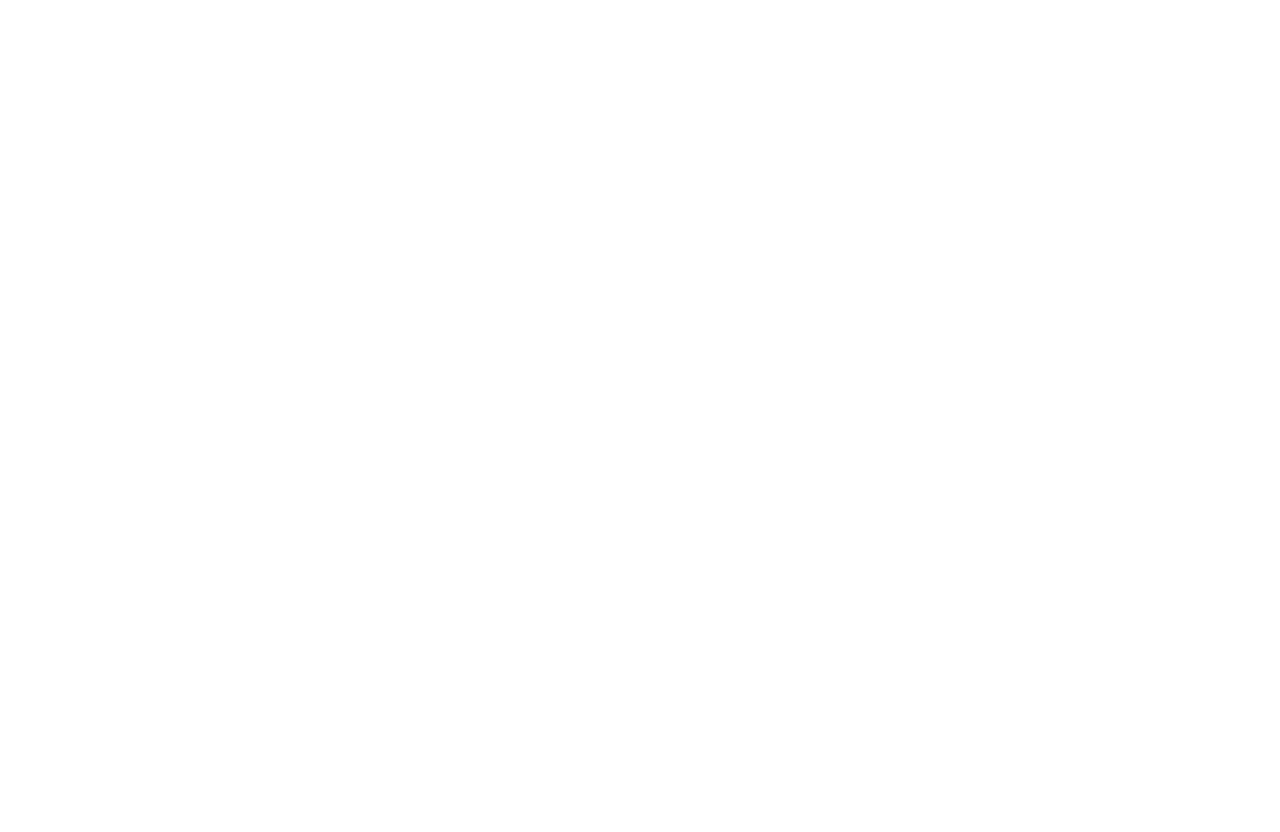
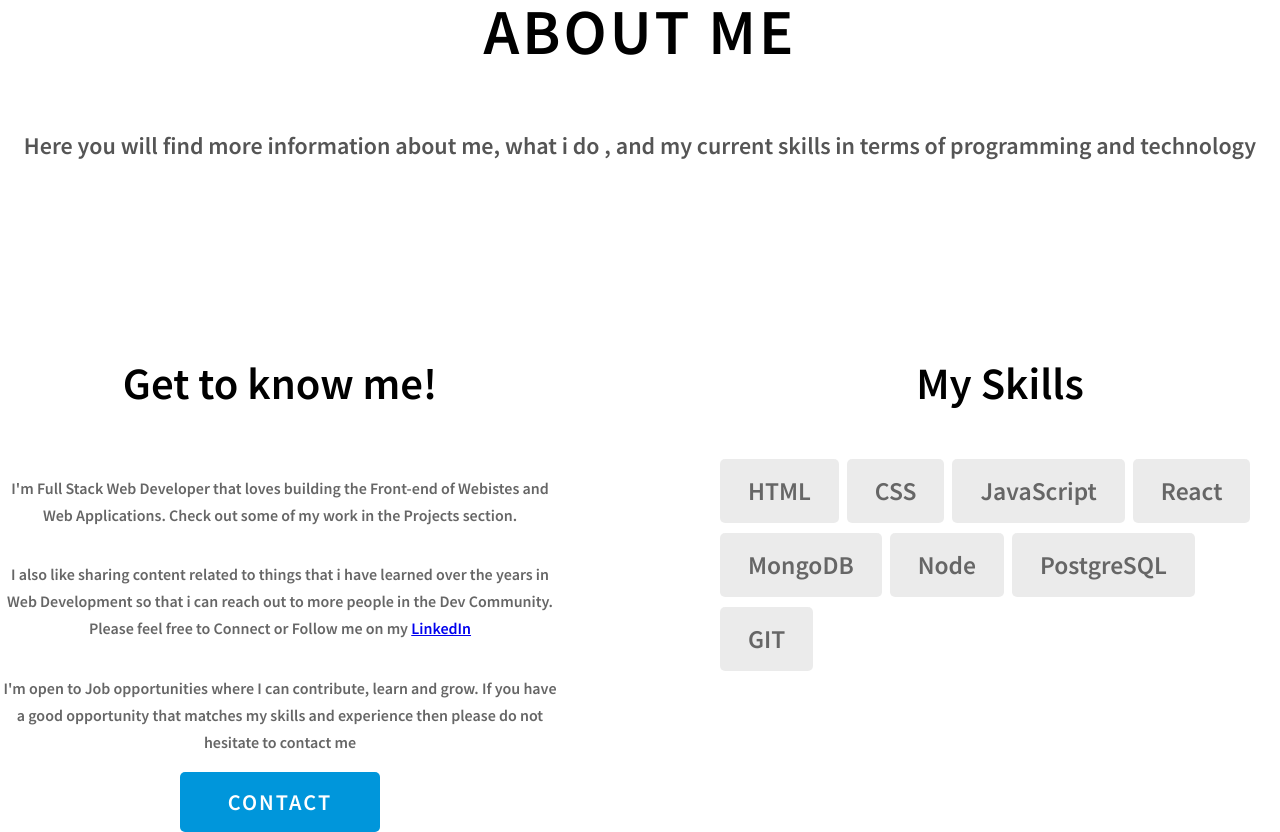
Before and after one commit to ZIng178/mywebsite, a React (Create React App) app: page / in a window 1280 px wide. Shown: the part 1440-2272 px from the top of the page. Before the commit the page ends 1434 px from the top, so only its background shows below. Built offline with nearby package versions, Linux system fonts and the light colour scheme.

Commit message:
completed about me need to fine tune it

```diff
--- a/src/App.css
+++ b/src/App.css
@@ -1,4 +1,5 @@
 .App {
   text-align: center;
   font-family: "Source Sans Pro", sans-serif;
+  font-size: 8.96px;
 }
--- a/src/App.js
+++ b/src/App.js
@@ -1,5 +1,6 @@
 import "./App.css";
 import About from "./components/About/About";
+import AboutMe from "./components/AboutMe/AboutMe";
 import Navbar from "./components/Navbar/Navbar";
 
 function App() {
@@ -8,6 +9,7 @@
       <header className="App-header">
         <Navbar />
         <About />
+        <AboutMe />
       </header>
     </div>
   );
--- a/src/components/About/about.css
+++ b/src/components/About/about.css
@@ -6,9 +6,9 @@
     rgba(0, 150, 219, 0.8)
   );
   background-position: center;
-  height: 100vh;
+  height: 90vh;
   min-height: 80rem;
-  max-height: 120rem;
+  max-height: 100rem;
   position: relative;
 }
 .home-hero-content {
--- /dev/null
+++ b/src/components/AboutMe/AboutMe.js
@@ -0,0 +1,70 @@
+import React from "react";
+import "./aboutme.css";
+
+const AboutMe = () => {
+  return (
+    <div>
+      <section id="about-me">
+        <div className="main-conatiner">
+          <h2 className="about-heading">
+            <span className="heading-main"> ABOUT ME</span>
+            <span className="heading-sub">
+              {" "}
+              Here you will find more information about me, what i do , and my
+              current skills in terms of programming and technology
+            </span>
+          </h2>
+        </div>
+        <div className="about-content">
+          <div className="about-content-main">
+            <h3 className="about-content-title"> Get to know me!</h3>
+
+            <div className="about-content-details">
+              <p className="about-content-details-para">
+                I'm <strong> Full Stack Web Developer </strong>
+                that loves building the Front-end of Webistes and Web
+                Applications. Check out some of my work in the{" "}
+                <strong> Projects</strong> section.
+              </p>
+              <p className="about-content-details-para">
+                I also like sharing content related to things that i have
+                learned over the years in Web Development so that i can reach
+                out to more people in the Dev Community. Please feel free to
+                Connect or Follow me on my{" "}
+                <a href="https://www.linkedin.com/in/wangdi-tenzing/">
+                  {" "}
+                  LinkedIn{" "}
+                </a>
+              </p>
+              <p className="about-content-details-para">
+                I'm open to <strong> Job </strong> opportunities where I can
+                contribute, learn and grow. If you have a good opportunity that
+                matches my skills and experience then please do not hesitate to{" "}
+                <strong> contact </strong> me
+              </p>
+            </div>
+            <a href="/contact" class="contact-button">
+              {" "}
+              Contact
+            </a>
+          </div>
+          <div className="about-content-skills">
+            <h3 className="about-content-title">My Skills</h3>
+            <div className="skills">
+              <div className="skill">HTML</div>
+              <div className="skill">CSS</div>
+              <div className="skill">JavaScript</div>
+              <div className="skill">React</div>
+              <div className="skill">MongoDB</div>
+              <div className="skill">Node</div>
+              <div className="skill">PostgreSQL</div>
+              <div className="skill">GIT</div>
+            </div>
+          </div>
+        </div>
+      </section>
+    </div>
+  );
+};
+
+export default AboutMe;
--- /dev/null
+++ b/src/components/AboutMe/aboutme.css
@@ -0,0 +1,89 @@
+.main-container {
+  max-width: 120rem;
+  margin: auto;
+  width: 92%;
+}
+
+.about-heading {
+  margin-bottom: 9rem;
+}
+
+.heading-main {
+  display: block;
+  font-size: 4rem;
+  text-transform: uppercase;
+
+  letter-spacing: 3px;
+  text-align: center;
+  margin-bottom: 3.5rem;
+  position: relative;
+}
+
+.heading-sub {
+  display: block;
+  text-align: center;
+  color: #555;
+  font-size: 1.5rem;
+  max-width: 80rem;
+  margin: auto;
+  line-height: 1.6;
+}
+
+.about-content {
+  display: grid;
+  grid-template-columns: 1fr 1fr;
+  grid-gap: 10rem;
+}
+
+.about-content-main {
+  display: flex;
+  flex-direction: column;
+}
+
+.about-content-title {
+  font-weight: 700;
+  font-size: 2.8rem;
+  margin-bottom: 3rem;
+}
+
+.about-content-details {
+  display: flex;
+  flex-direction: column;
+}
+.about-content-details-para {
+  font-size: 1rem;
+  color: #666;
+  max-width: 60rem;
+  line-height: 1.7;
+  margin-bottom: 1rem;
+}
+.contact-button {
+  background: #0096db;
+  color: #fff;
+  text-transform: uppercase;
+  letter-spacing: 2px;
+  display: inline-block;
+  font-weight: 700;
+  border-radius: 5px;
+  padding: 1rem 3rem;
+  font-size: 1.4rem;
+  text-decoration: none;
+  margin: auto;
+  transition: transform 0.3s;
+}
+
+.skills {
+  display: flex;
+  flex-wrap: wrap;
+}
+
+.skill {
+  padding: 1rem 1.75rem;
+  margin-bottom: 10px;
+  margin-right: 0.5rem;
+  font-size: 1.6rem;
+  background: rgba(153, 153, 153, 0.2);
+  border-radius: 5px;
+  font-weight: 600;
+  color: #666;
+}
```
